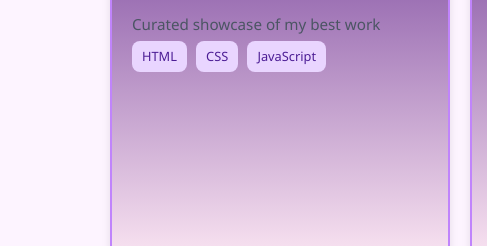
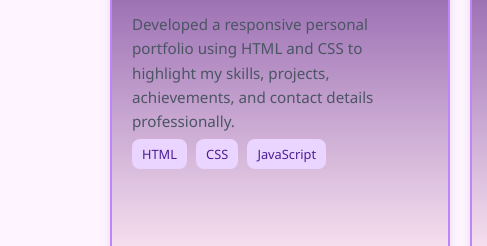
Before and after one commit to igadityakumar/Portfolio, a plain HTML site: page index.html in a window 1280 px wide. Shown: the part 2090-2336 px from the top of the page, 0-487 px from the left. Drawn offline with Linux system fonts and the light colour scheme.

Commit message:
updated project desc

```diff
--- a/index.html
+++ b/index.html
@@ -190,7 +190,7 @@
         <a href="https://github.com/igadityakumar" target="_blank"><img src="images.jpeg"
             alt="Portfolio Screenshot"></a>
         <h3>My Personal Portfolio</h3>
-        <p>Curated showcase of my best work</p>
+        <p>Developed a responsive personal portfolio using HTML and CSS to highlight my skills, projects, achievements, and contact details professionally.</p>
         <div>
           <span>HTML</span>
           <span>CSS</span>
```
